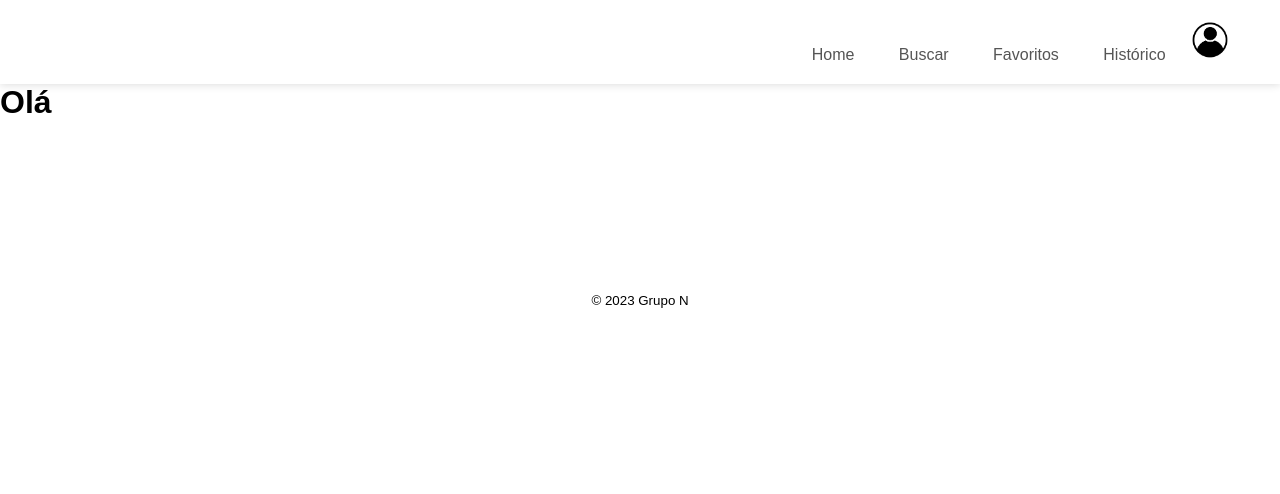
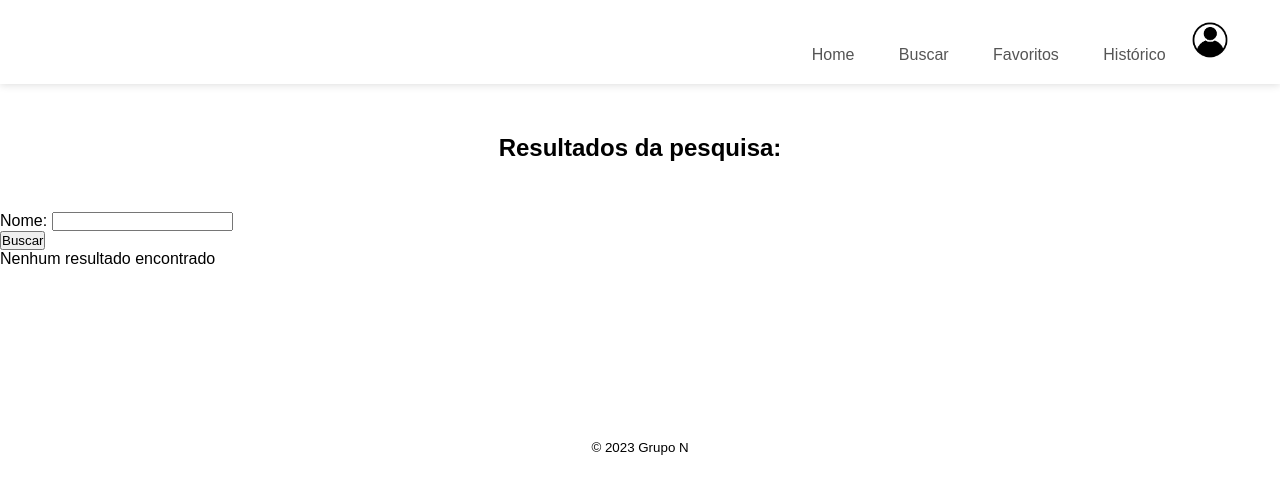
Before and after one commit to GabSCusp/Hermes, a Django app: page /pesquisa/ in a window 1280 px wide. Shown: the top 494 px of the page. Run offline with Django 4.2, Linux system fonts and the light colour scheme.

Commit message:
adicionada função de pesquisa por nome local na db

```diff
--- a/local/models.py
+++ b/local/models.py
@@ -1,6 +1,7 @@
 from django.db import models
 
 class Local(models.Model):
+    nome = models.CharField(max_length=100,null=True,verbose_name='nome do local na base de dados')
     latitude = models.FloatField(null=True,default=None,verbose_name="latitude do local")
     longitude = models.FloatField(null=True,default=None,verbose_name="longitude do local")
     status = models.BooleanField(null=True, default=False)
--- a/pesquisa/templates/pesquisa/resultados.html
+++ b/pesquisa/templates/pesquisa/resultados.html
@@ -1,5 +1,22 @@
 {% extends 'base.html' %}
 
 {%block content%}
-<h1>Olá</h1>
+
+<h2>Resultados da pesquisa:</h2>
+<form action="{% url 'pesquisa' %}">
+    <p>
+        <label for="id_query">Nome:</label>
+        <input type="text" name="query" id="id_query" />
+    </p>
+    <button type="submit">Buscar</button>
+</form>
+
+{% if lista_de_locais %}
+    {% for resultado in lista_de_locais %}
+        <li>{{resultado.nome}}</li>
+    {% endfor %}
+{% else %}
+    <p>Nenhum resultado encontrado</p>
+{% endif %}
+
 {%endblock content%}
--- a/pesquisa/urls.py
+++ b/pesquisa/urls.py
@@ -1,6 +1,7 @@
 from django.urls import path
-from pesquisa.views import HermesResultPage
+from pesquisa.views import resultados_pesquisa
+#from pesquisa.views import HermesResultPage
 
 urlpatterns = [
-    path('', HermesResultPage.as_view(), name="pesquisa"),
+    path('', resultados_pesquisa, name="pesquisa"),
 ]
--- a/pesquisa/views.py
+++ b/pesquisa/views.py
@@ -1,4 +1,15 @@
 from django.views.generic import TemplateView
+from django.shortcuts import render
+from pesquisa.forms import FormPesquisaLocal
+from local.models import Local
 
-class HermesResultPage(TemplateView):
-    template_name = 'pesquisa/resultados.html'
+#class HermesResultPage(TemplateView):
+#    template_name = 'pesquisa/resultados.html'
+
+def resultados_pesquisa(request):
+    contexto = {}
+    if request.GET.get('query',False):
+        termo_de_busca = request.GET['query'].lower()
+        lista_de_locais = Local.objects.filter(nome__icontains = termo_de_busca)
+        contexto = {'lista_de_locais':lista_de_locais}
+    return render(request,'pesquisa/resultados.html',contexto)
```
Also changed, not shown: pesquisa/forms.py (added, +9 -0 lines), local/migrations/0002_local_nome.py (added).
